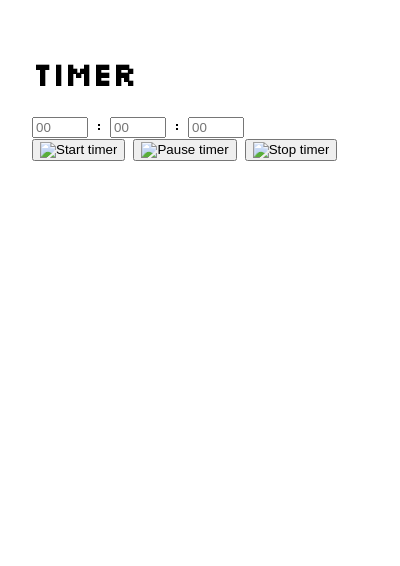
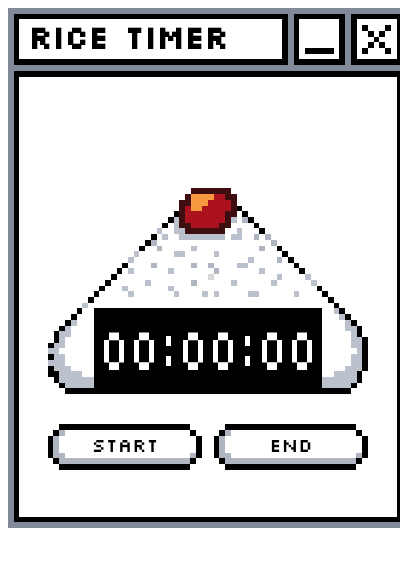
Before and after one commit to rozimo/proj-01-timer, an Electron app: page src/index.html in a window 400 px wide. Drawn offline with Linux system fonts and the light colour scheme.

Commit message:
HTML and CSS completed

```diff
--- a/src/index.css
+++ b/src/index.css
@@ -6,7 +6,177 @@
 
 body {
   font-family: "Silkscreen", sans-serif;
-  margin: auto;
-  max-width: 38rem;
-  padding: 2rem;
 }
+
+.appWindowContainer {
+    /* allows its children to position itself to it */
+    position: relative;
+    display: inline-block;
+}
+
+.onigiriContainer {
+    position: absolute;
+    top: 180px;
+    /*Push the element to the right by 50%*/
+    /*Starts the poster in the middle, hence the 50%*/
+    left: 50%;
+    /*Pulls the element back so the middle of the poster sits center*/
+    /*Essentially slide back of the itself only wide to the left to center the piece in the center.*/
+    transform: translateX(-50%);
+    /*Controls stacking order*/
+    /*The higher the number = front*/
+    z-index: 10;
+}
+
+.userInputContainer {
+    position: absolute;
+    top: 312px;
+    left: 50%;
+    transform: translateX(-50%); /* This is the missing piece */
+    /*Controls stacking order*/
+    /*The higher the number = front*/
+    z-index: 10;
+
+    display: flex;
+}
+
+.userInputContainer input {
+    width: 60px;
+    background: transparent;
+    border: none;
+    color: white;
+    transform: scaleY(1.5);
+}
+
+input::placeholder {
+  color: white;
+  opacity: 1;
+}
+
+.timeColon {
+    color: white;
+    font-size: 40px;
+    transform: scaleY(2);
+}
+
+.timeMetrics {
+    font-size: 40px;
+    font-family: "Silkscreen", sans-serif;
+}
+
+/* For Chrome, Safari, Edge, and Opera */
+input::-webkit-outer-spin-button,
+input::-webkit-inner-spin-button {
+  -webkit-appearance: none;
+  margin: 0;
+}
+
+/* For Firefox */
+input[type=number] {
+  -moz-appearance: textfield;
+  appearance: textfield;
+}
+
+.timerButtonsContainer {
+    position: absolute;
+    top: 415px;
+    left: 50%;
+    transform: translate(-50%);
+
+    /*Puts the timer's buttons in a row*/
+    display: flex;
+}
+
+/* This targets the buttons inside the window controls */
+.appWindowControls {
+    background: none;
+    border: none;
+    padding: 0;
+    margin: 0;
+    cursor: pointer;
+    display: flex; /* Forces the button to be the exact size of the image */
+}
+
+.appWindowControlsContainer {
+    position: absolute;
+    top: 6px;
+    left: 85.5%;
+    transform: translateX(-50%);
+    display: flex;
+    gap: 11px; /* Set this to 0px if you want them touching */
+}
+
+/* Pulls the Hide and Exit buttons together */
+#hideButton {
+    margin-right: -5px;
+}
+
+/* Pulls the Start and End buttons together */
+#exitButton {
+    margin-right: 4px;
+}
+
+#hideButton:active img {
+    /* If you have a separate "pressed" image file: */
+    content: url("../assets/images/hideButtonClicked.png");
+}
+#exitButton:active img {
+    content: url("../assets/images/exitButtonClicked.png");
+}
+
+.timerButtons {
+    /* Allows the text inside to position relative to the button edges */
+    position: relative;
+
+    /* Remove default button styling so only your art shows */
+    background: none;
+    border: none;
+    cursor: pointer;
+
+    /* enter the text horizontally and vertically */
+    display: flex;
+    align-items: center;
+    justify-content: center;
+
+    color: white; /* Change this to match your art's palette */
+    font-family: "Silkscreen", sans-serif;
+}
+
+.timerButtons img {
+    /* Ensure the image stays behind the text */
+    display: block;
+}
+
+.timerButtons span {
+    /* This pulls the text out of the normal flow and puts it ON TOP */
+    position: absolute;
+
+    top: 43%; /* Manually nudge it up or down */
+    left: 50%;
+    transform: translate(-50%, -50%); /* Keeps it centered after nudging */
+    z-index: 10;
+
+    /* Disable clicking the text specifically so the button gets the click */
+    pointer-events: none;
+
+    /* Adjust font size to fit your button art */
+    font-size: 1.2rem;
+    color: black;
+}
+
+/* When the button is clicked/held down */
+.timerButtons:active img {
+    /* If you have a separate "pressed" image file: */
+    content: url("../assets/images/startEndButtonClicked.png");
+}
+
+/* When the button is held down, only move the text */
+.timerButtons:active span {
+    transform: translate(-50%, calc(-50% + 5px));
+}
+
+#timerTitle {
+    position: absolute;
+    top: -13px;
+    left:5%;
+}
--- a/src/index.html
+++ b/src/index.html
@@ -4,31 +4,48 @@
     <meta charset="UTF-8" />
     <title>Timer</title>
     <link rel="stylesheet" href="index.css" />
+    <script defer scr="renderer.js"></script>
   </head>
   <body>
-    <div class="timerContainer">
-        <h1>Timer</h1>
-        <div>
-            <!--User need to input number of hours, minutes, and seconds-->
-            <input type="number" id="hours" placeholder="00" min="0" max="99">
-            <span>:</span>
-            <input type="number" id="minutes" placeholder="00" min="0" max="60">
-            <span>:</span>
-            <input type="number" id="seconds" placeholder="00" min="0" max="60">
+    <div class="appWindowContainer">
+        <img src="../assets/images/appWindow.PNG" class="windowLayout">
+
+        <h1 id="timerTitle">Rice Timer</h1>
+
+        <div class="appWindowControlsContainer">
+            <button id="hideButton" class="appWindowControls">
+                <img src="../assets/images/hideButton.PNG">
+            </button>
+            <button id="exitButton" class="appWindowControls">
+                <img src="../assets/images/exitButton.PNG">
+            </button>
         </div>
 
-        <!--Timer's buttons-->
-        <button id="startButton" class="timerButtons">
-            <img src="../assets/images/startButtonImage.png" alt="Start timer">
-        </button>
-        <!--Hide display of pause button until start button is clicked,
-        then switch display of the start and pause button.-->
-        <button id="pauseButton" class="timerButtons">
-            <img src="../assets/images/pauseButtonImage.png" alt="Pause timer">
-        </button>
-        <button id="stopButton" class="timerButtons">
-            <img src="../assets/images/stopButtonImage.png" alt="Stop timer">
-        </button>
+        <div class="onigiriContainer">
+            <img src="../assets/images/onigiriTimer.PNG">
+        </div>
+
+        <div class="userInputContainer">
+            <!--User need to input number of hours, minutes, and seconds-->
+            <input class="timeMetrics" type="number" id="hours" placeholder="00" min="00" max="99">
+            <span class="timeColon">:</span>
+            <input class="timeMetrics" type="number" id="minutes" placeholder="00" min="00" max="60">
+            <span class="timeColon">: </span>
+            <input class="timeMetrics" type="number" id="seconds" placeholder="00" min="00" max="60">
+        </div>
+
+        <div class="timerButtonsContainer">
+            <!--Timer's buttons-->
+            <button id="startButton" class="timerButtons">
+                <span>Start</span>
+                <img src="../assets/images/startEndButton.PNG" id="startButtonImage" alt="Start timer">
+            </button>
+            <button id="endButton" class="timerButtons">
+                <span>End</span>
+                <img src="../assets/images/startEndButton.PNG" id="endButtonImage" alt="Stop timer">
+            </button>
+        </div>
+
     </div>
   </body>
 </html>
--- a/src/index.js
+++ b/src/index.js
@@ -9,8 +9,8 @@ if (require('electron-squirrel-startup')) {
 const createWindow = () => {
   // Create the browser window.
   const mainWindow = new BrowserWindow({
-    width: 800,
-    height: 600,
+    width: 400,
+    height: 520,
     webPreferences: {
       preload: path.join(__dirname, 'preload.js'),
     },
```
Also changed, not shown: assets/images/appWindow.png (added), assets/images/exitButton.png (added), assets/images/exitButtonClicked.png (added), assets/images/hideButton.png (added), assets/images/hideButtonClicked.png (added), assets/images/onigiriTimer.png (added), assets/images/startEndButton.png (added), assets/images/startEndButtonClicked.png (added).
